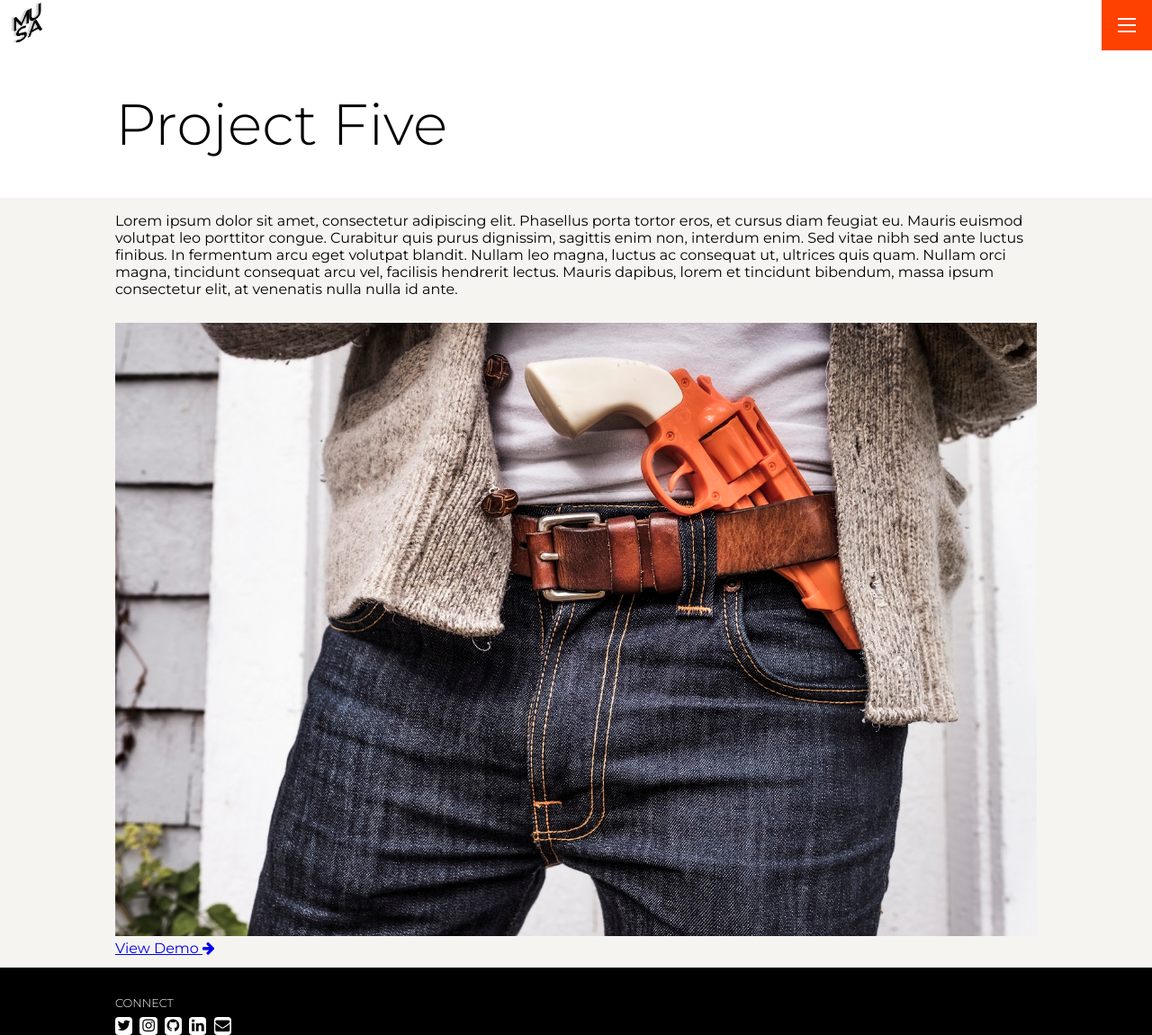
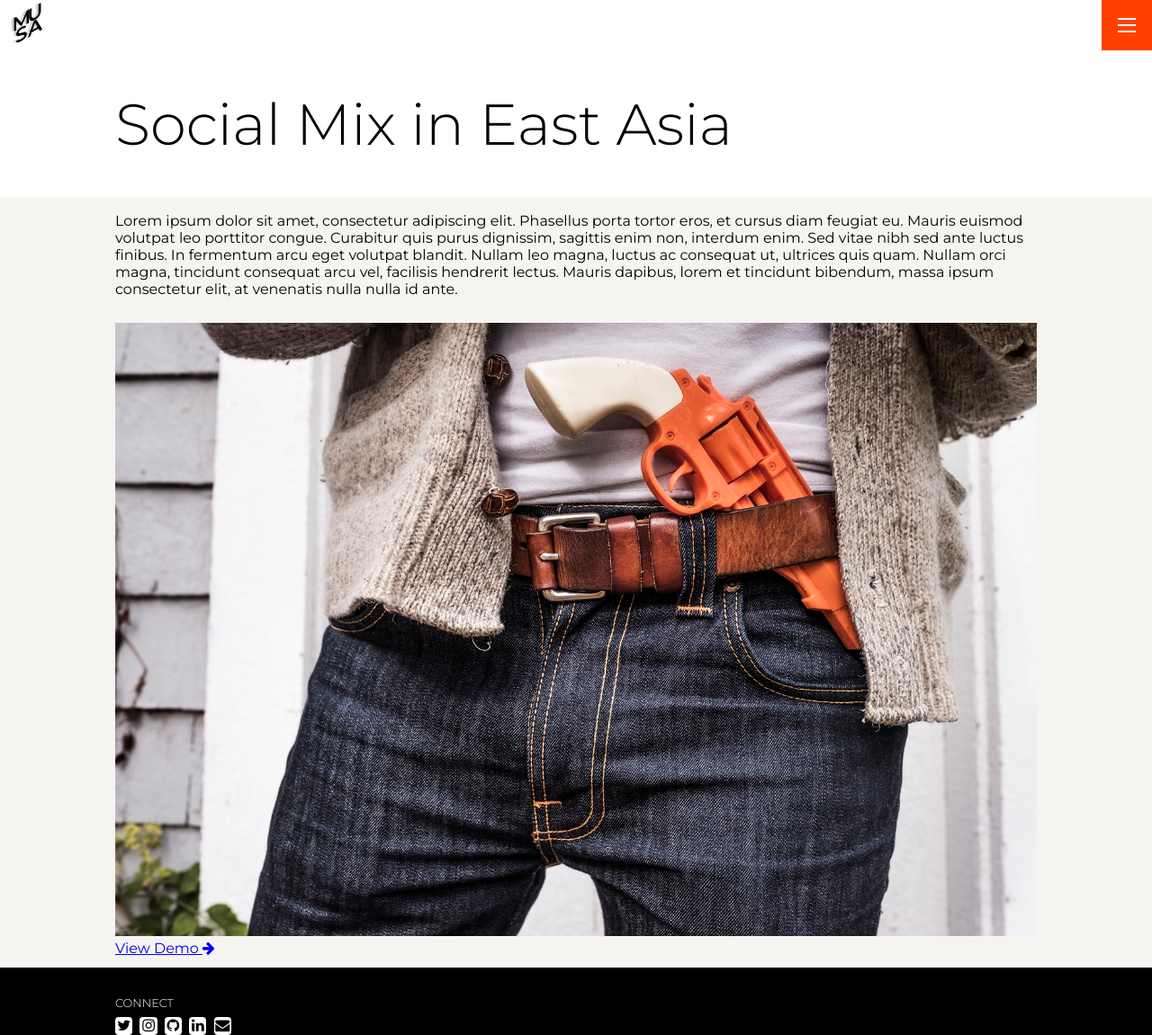
Before and after one commit to chloealimurong/portfolio, a Jekyll site: the page built from _projects/proj-5.md, in a window 1280 px wide and 1151 px high. Shown: the whole window at 90% size. Built offline with Jekyll 4.4.1, drawn with Linux system fonts in a browser that asks for light colours.

Commit message:
Update project title to 'Social Mix in East Asia'

```diff
--- a/_projects/proj-5.md
+++ b/_projects/proj-5.md
@@ -1,6 +1,6 @@
 ---
 layout: post
-title: 'Project Five'
+title: 'Social Mix in East Asia'
 thumbnail: /assets/img/projects/proj-5/thumbnail.jpg
 ---
 
```
